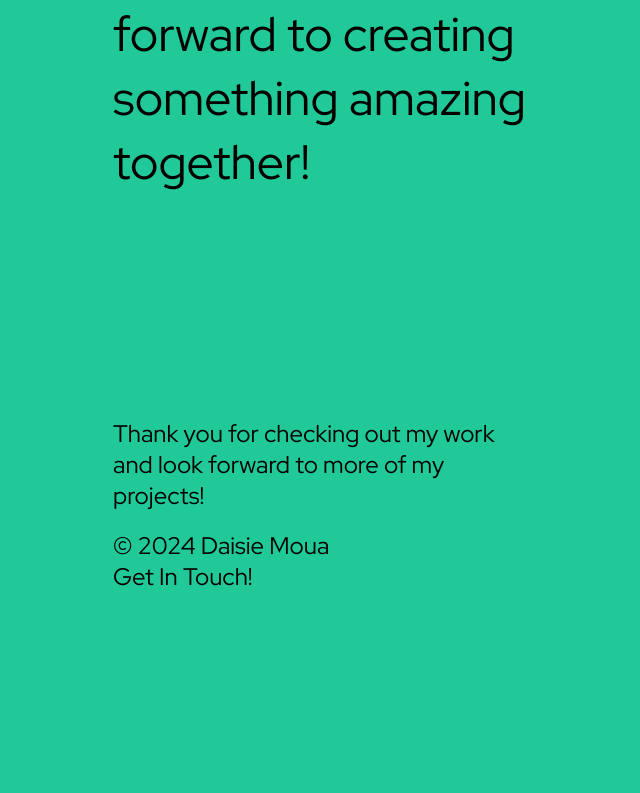
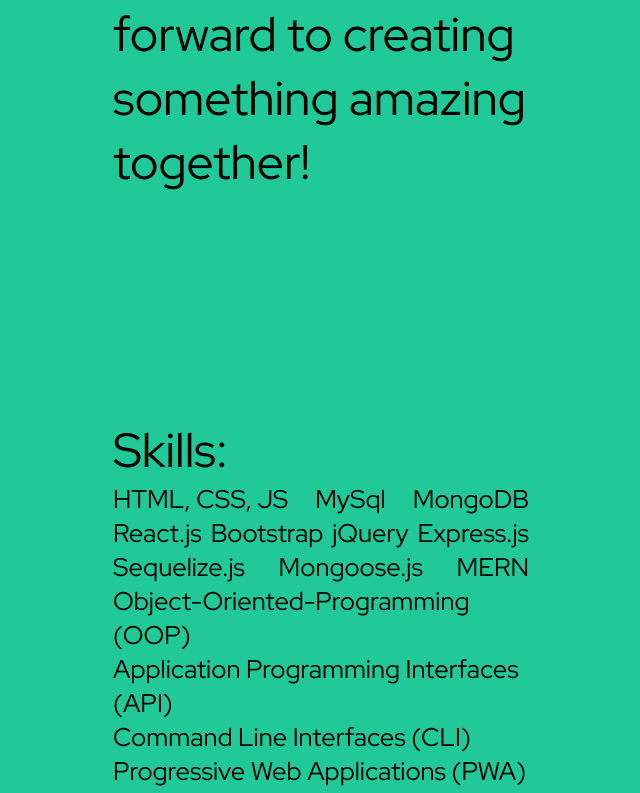
Before and after one commit to auom-eisiad/16-REACT-Portfolio, a React (Vite) app: page / in a window 1280 px wide. Shown: the part 2003-2796 px from the top of the page, without its empty margins (319-959 px from the left). Before the commit the page ends 2707 px from the top, so only its background shows below. Built offline with nearby package versions, Linux system fonts and the light colour scheme.

Commit message:
added skill sets on about page

```diff
--- a/src/App.css
+++ b/src/App.css
@@ -86,6 +86,24 @@
   margin-bottom: 1rem;
 }
 
+.skills {
+  font-size: 1.6rem;
+  padding: 7rem;
+  margin: 0 20rem;
+}
+
+.skill-title {
+  font-size: 3rem;
+}
+
+.skill-set {
+  list-style: none;
+  display: flex;
+  flex-wrap: wrap;
+  flex-direction: row;
+  justify-content: space-between;
+}
+
 /* PROJECT STYLING */
 .project-page {
   display: flex;
--- a/src/pages/About.jsx
+++ b/src/pages/About.jsx
@@ -26,6 +26,62 @@
           </Card.Text>
         </Card.Body>
       </Card>
+      <Card className="skills">
+        <Card.Body>
+          <Card.Title className="skill-title">Skills:</Card.Title>
+          <Card.Text>
+            <ul className="skill-set">
+              <li>
+                HTML, CSS, JS
+              </li>
+              <li>
+                MySql
+              </li>
+              <li>
+                MongoDB
+              </li>
+              <li>
+                React.js
+              </li>
+              <li>
+                Bootstrap
+              </li>
+              <li>
+                jQuery
+              </li>
+              <li>
+                Express.js
+              </li>
+              <li>
+                Sequelize.js
+              </li>
+              <li>
+                Mongoose.js
+              </li>
+              <li>
+                MERN
+              </li>
+              <li>
+              Object-Oriented-Programming (OOP)
+              </li>
+              <li>
+              Application Programming Interfaces (API)
+              </li>
+              <li>
+              Command Line Interfaces (CLI)
+              </li>
+              <li>
+              Progressive Web Applications (PWA)
+              </li>
+              <li>
+              Functional-Programming (FP)
+              </li>
+              <li>
+                Git
+              </li>
+            </ul></Card.Text>
+        </Card.Body>
+      </Card>
   </CardGroup>
 );
 
```
